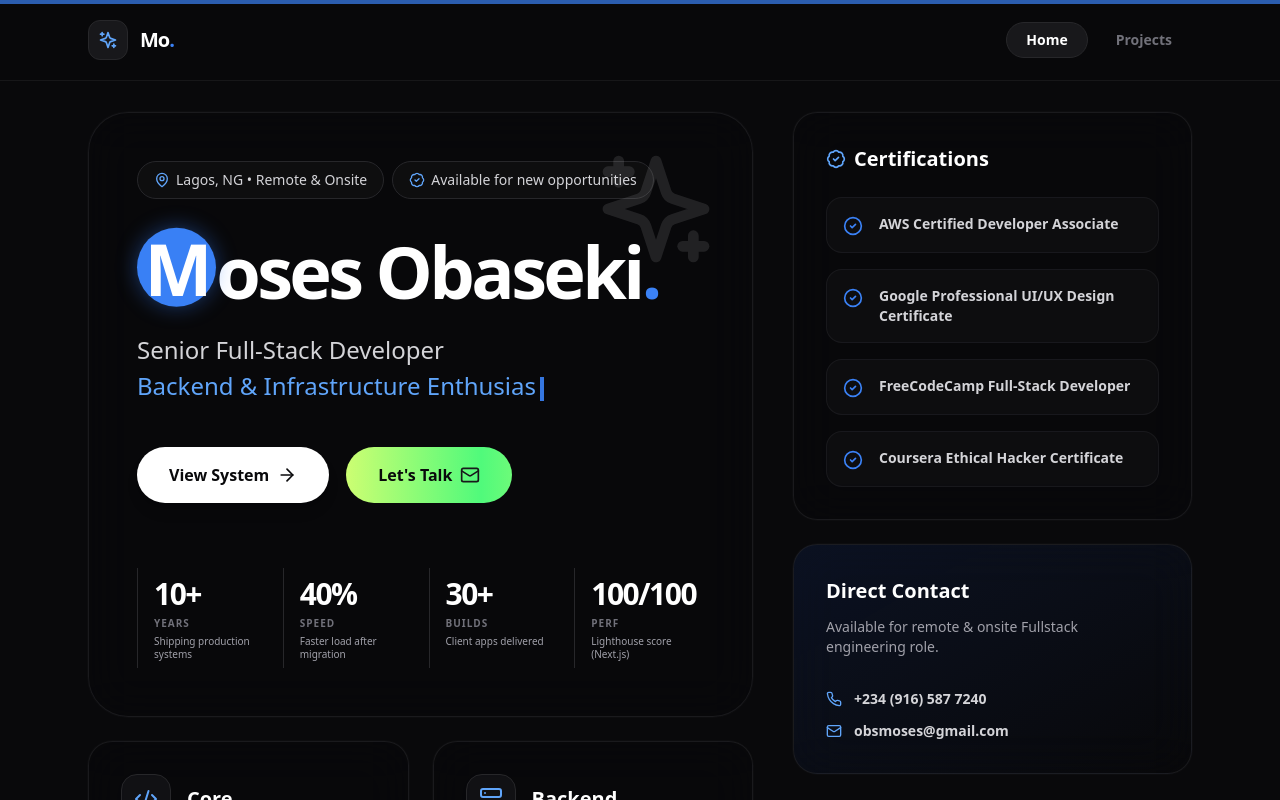
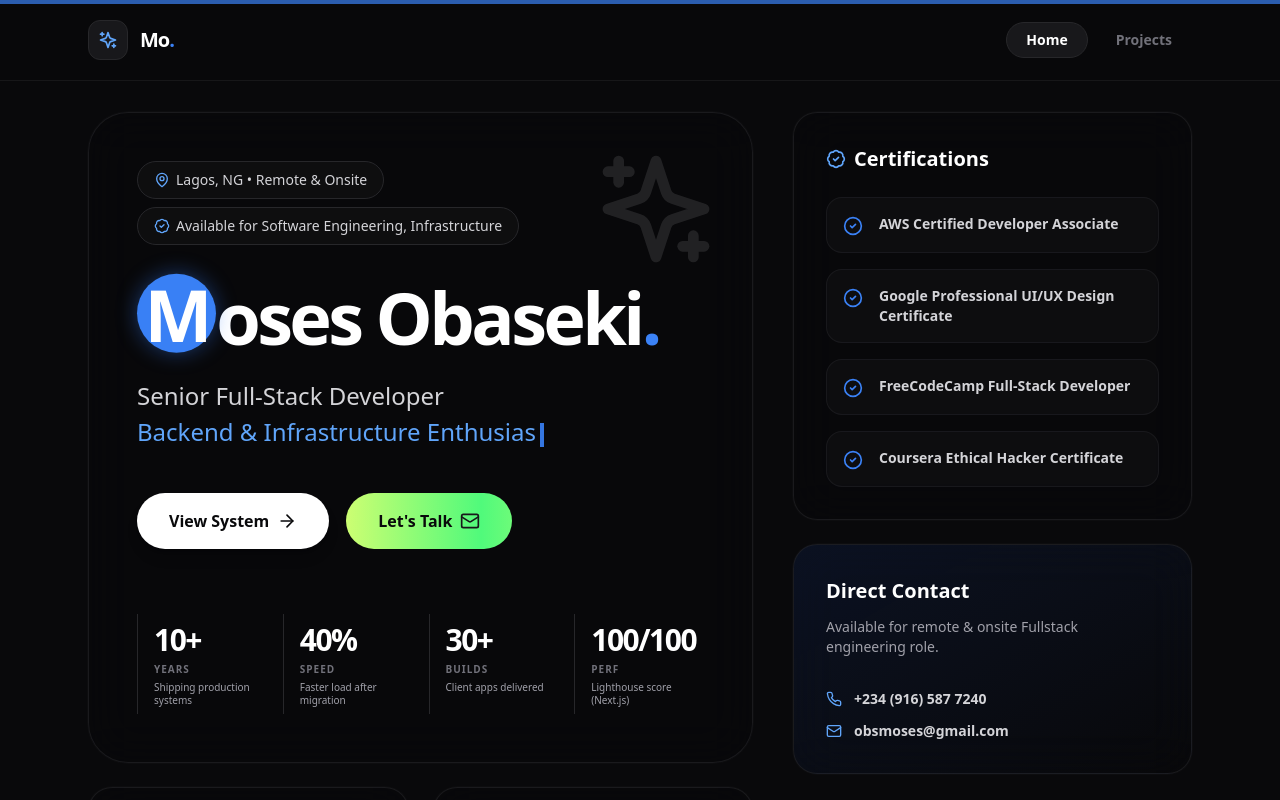
Before and after one commit to Mosesosamede/Mo-portfolio-, a React (Vite) app: page / in a window 1280 px wide. Shown: the top 800 px of the page. Built offline with nearby package versions, Linux system fonts and the light colour scheme.

Commit message:
Update status and social links in App.jsx

```diff
--- a/src/App.jsx
+++ b/src/App.jsx
@@ -97,10 +97,10 @@ const PROFILE = {
   email: "obsmoses@gmail.com",
   phone: "+234 (916) 587 7240",
   website: "https://obsmoses.page.gd",
-  status: "Available for new opportunities",
+  status: "Available for Software Engineering, Infrastructure",
   socials: {
-    github: "https://github.com/blade-code",
-    linkedin: "https://linkedin.com/in/moses",
+    github: "https://github.com/obsmoses",
+    linkedin: "https://linkedin.com/in/null",
   },
 };
 
```
